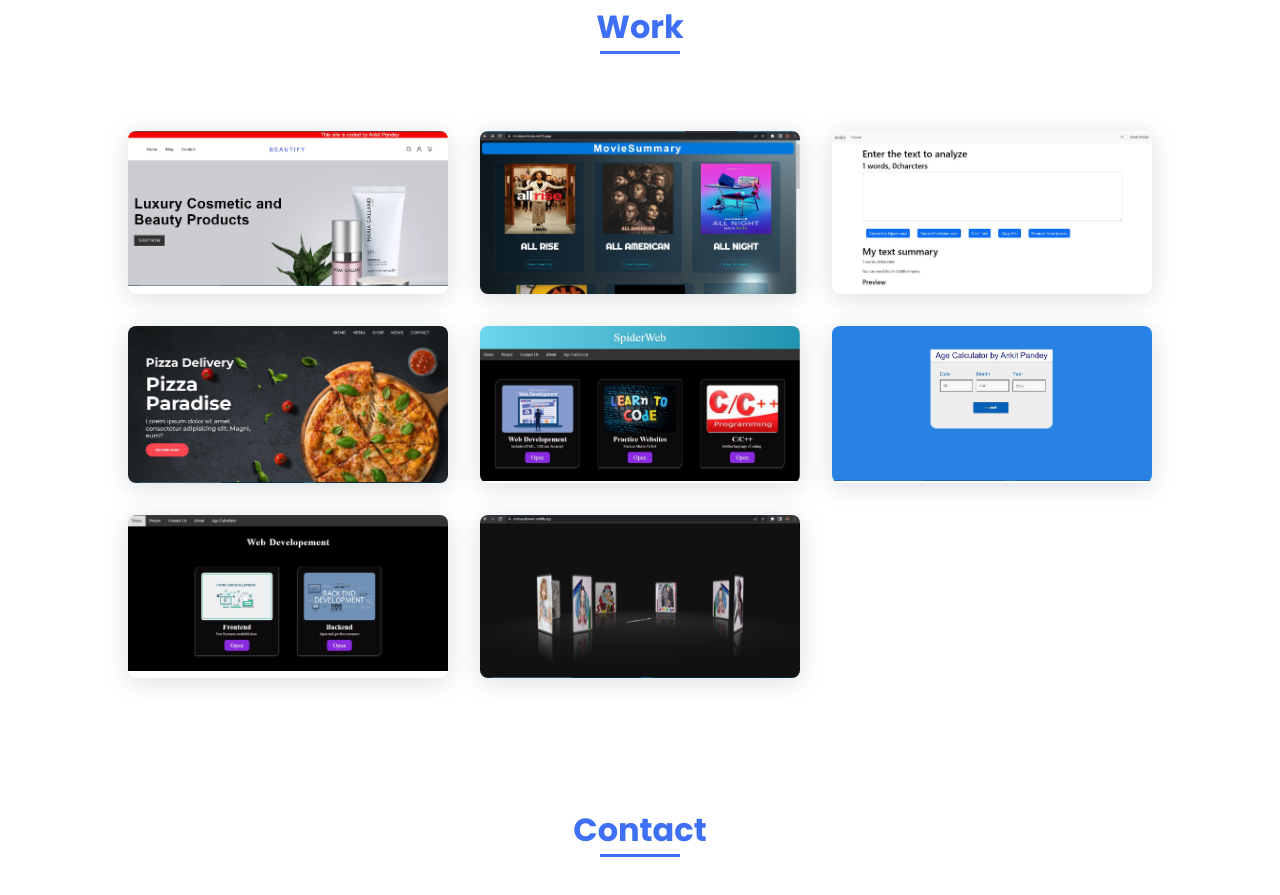
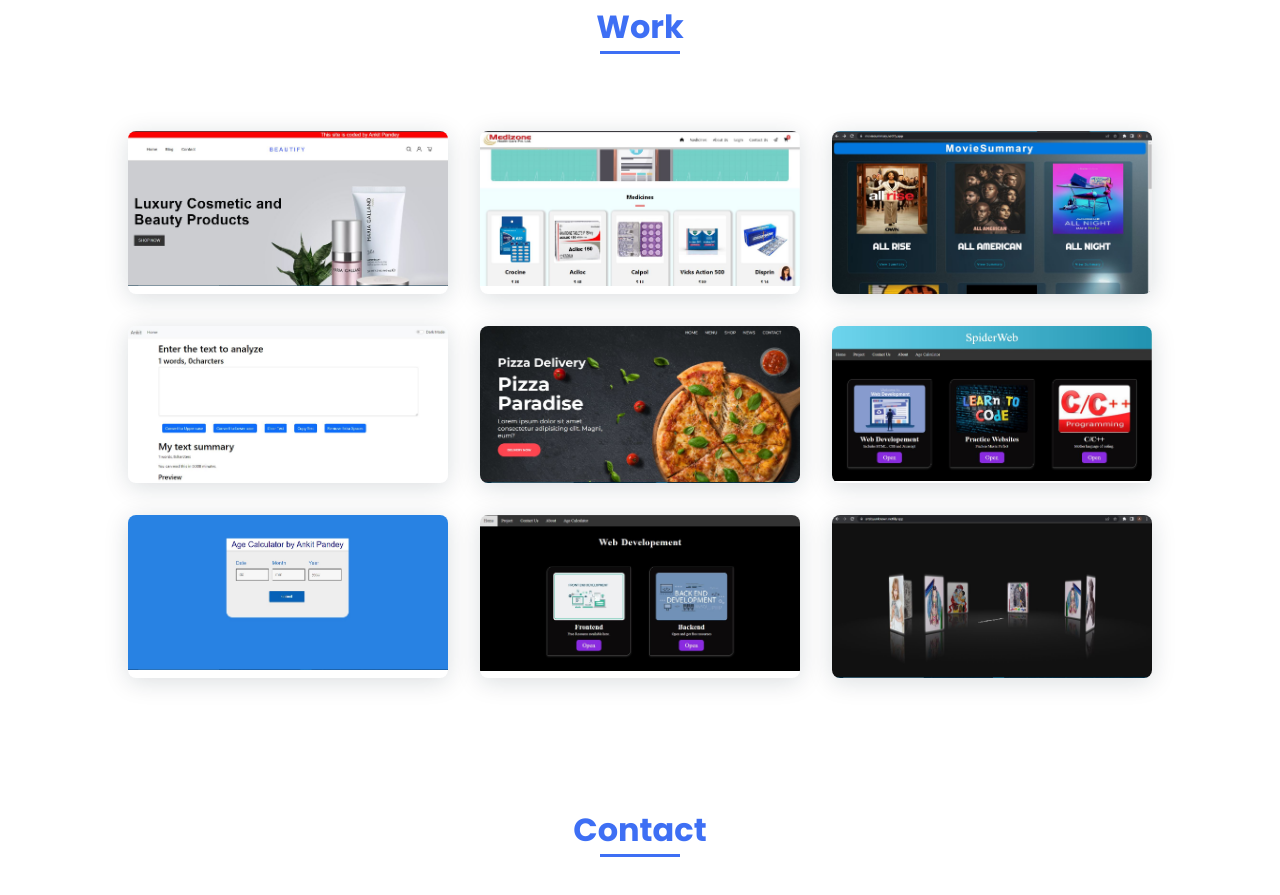
Before and after one commit to ItsAnkitPandey/Responsive-portfolio, a plain HTML site: page index.html in a window 1280 px wide. Shown: the part 2938-3833 px from the top of the page. Drawn offline with nearby package versions, Linux system fonts and the light colour scheme.

Commit message:
added a project

```diff
--- a/index.html
+++ b/index.html
@@ -234,6 +234,9 @@
                 <a href="https://beautifyyy.netlify.app" class="work__img" target="_blank">
                     <img src="assets/img/capture3.jpg" alt="">
                 </a>
+                <a href="https://medizon.netlify.app" class="work__img" target="_blank">
+                    <img src="assets/img/Capture9.JPG" alt="">
+                </a>
                 <a href="https://moviesummary.netlify.app" class="work__img" target="_blank">
                     <img src="assets/img/Capture7.JPG" alt="">
                 </a>
```
Also changed, not shown: assets/img/Capture9.JPG (added).
